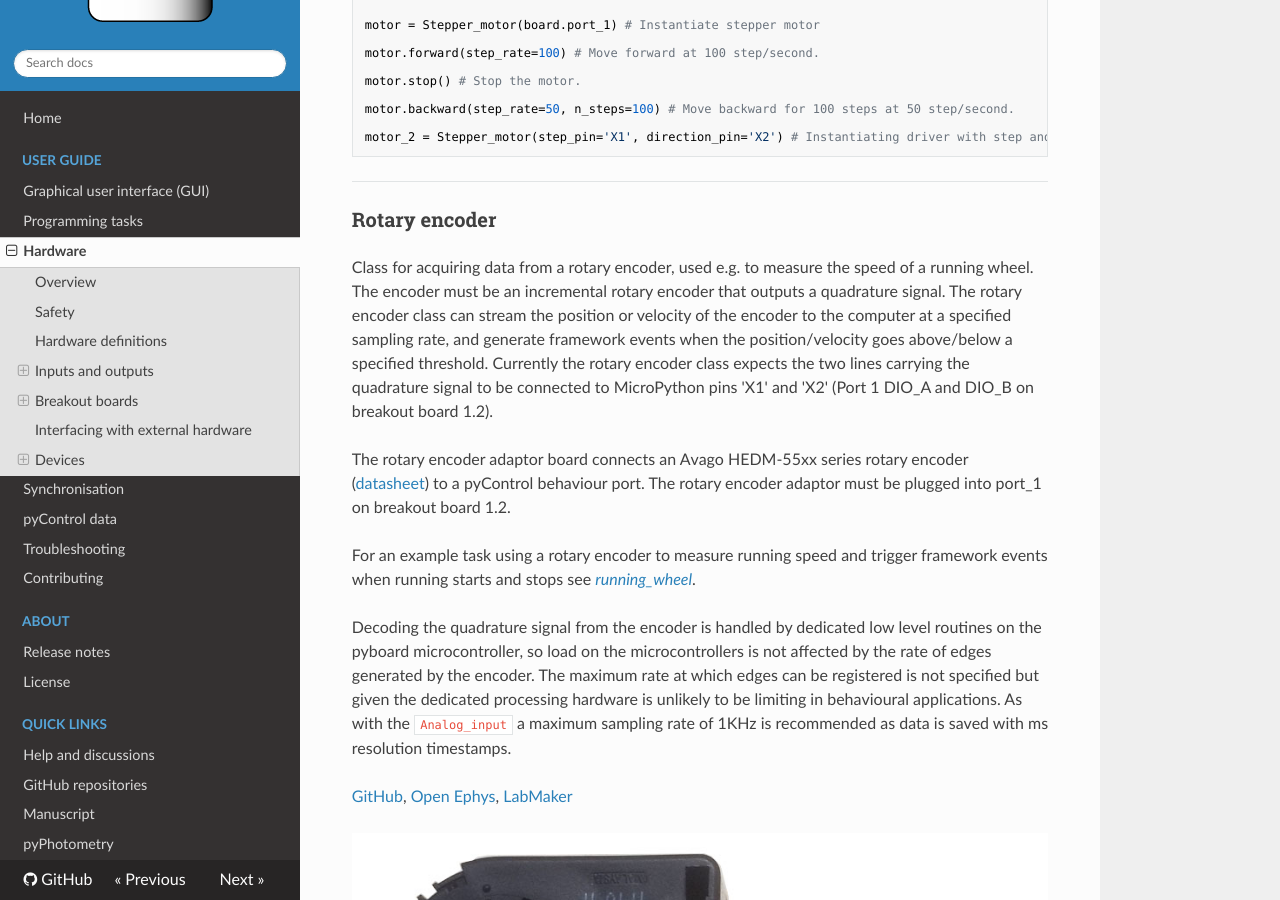
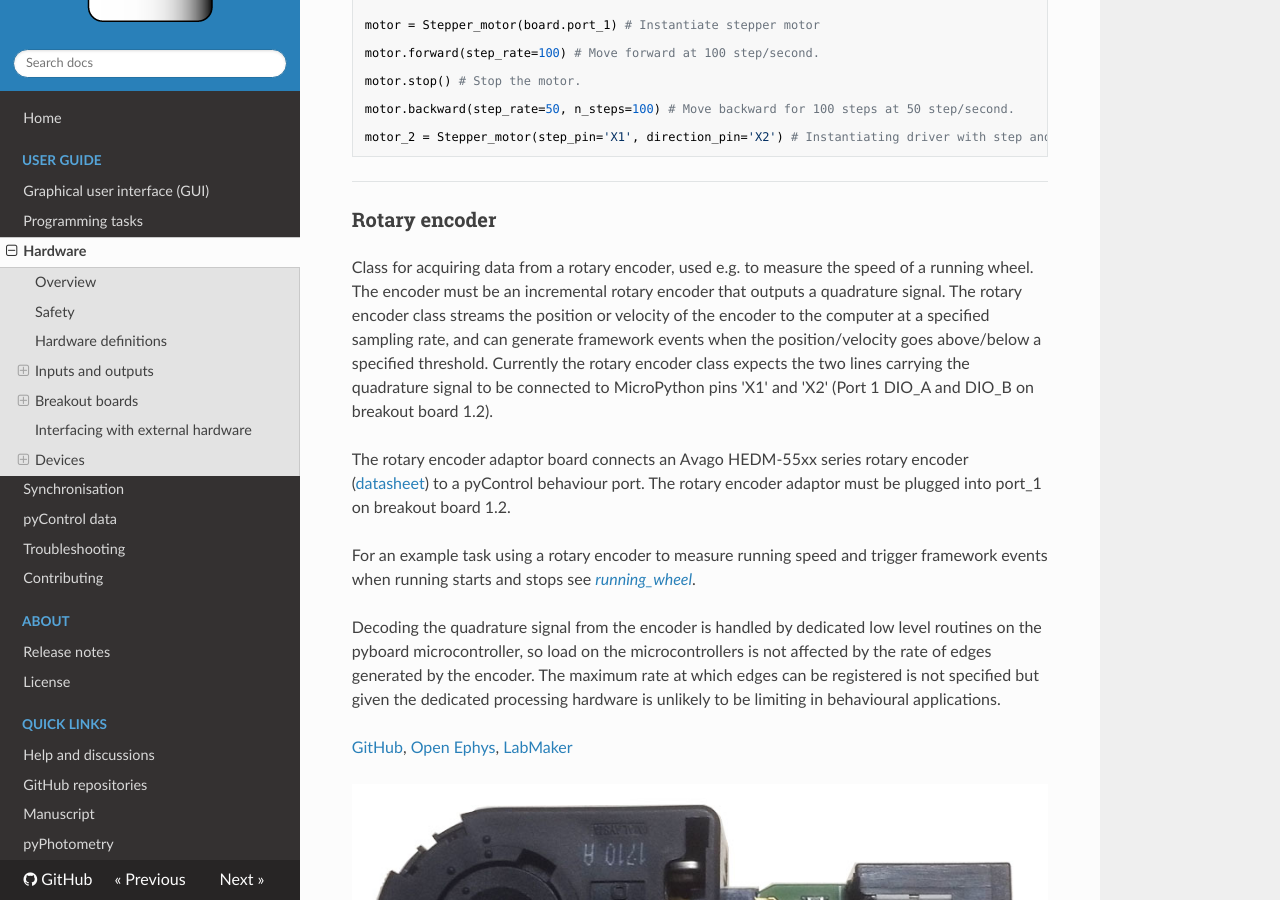
Before and after one commit to pyControl/docs, an MkDocs documentation site: the page built from docs/user-guide/hardware.md, in a window 1280 px wide and 900 px high, scrolled down 19044 px. Built offline with MkDocs 1.6.1, drawn with Linux system fonts in a browser that asks for light colours; nearby versions of some CDN libraries; some of the changed text lies outside the part shown.

Commit message:
Updated rotary encoder docs.

```diff
--- a/docs/user-guide/hardware.md
+++ b/docs/user-guide/hardware.md
@@ -535,13 +535,13 @@ motor_2 = Stepper_motor(step_pin='X1', direction_pin='X2') # Instantiating drive
 
 ### Rotary encoder
 
-Class for acquiring data from a rotary encoder, used e.g. to measure the speed of a running wheel.  The encoder must be an incremental rotary encoder that outputs a quadrature signal. The rotary encoder class can stream the position or velocity of the encoder to the computer at a specified sampling rate, and generate framework events when the position/velocity goes above/below a specified threshold.  Currently the rotary encoder class expects the two lines carrying the quadrature signal to be connected to MicroPython pins 'X1' and 'X2' (Port 1 DIO_A and DIO_B on breakout board 1.2).
+Class for acquiring data from a rotary encoder, used e.g. to measure the speed of a running wheel.  The encoder must be an incremental rotary encoder that outputs a quadrature signal. The rotary encoder class streams the position or velocity of the encoder to the computer at a specified sampling rate, and can generate framework events when the position/velocity goes above/below a specified threshold.  Currently the rotary encoder class expects the two lines carrying the quadrature signal to be connected to MicroPython pins 'X1' and 'X2' (Port 1 DIO_A and DIO_B on breakout board 1.2).
 
 The rotary encoder adaptor board connects an Avago HEDM-55xx series rotary encoder ([datasheet](https://docs.broadcom.com/docs/AV02-1046EN)) to a pyControl behaviour port.  The rotary encoder adaptor must be plugged into port_1 on breakout board 1.2.
 
 For an example task using a rotary encoder to measure running speed and trigger framework events when running starts and stops see [*running_wheel*](https://github.com/pyControl/code/blob/master/tasks/example/running_wheel.py).
 
-Decoding the quadrature signal from the encoder is handled by dedicated low level routines on the pyboard microcontroller, so load on the microcontrollers is not affected by the rate of edges generated by the encoder.  The maximum rate at which edges can be registered is not specified but given the dedicated processing hardware is unlikely to be limiting in behavioural applications. As with the `Analog_input` a maximum sampling rate of 1KHz is recommended as data is saved with ms resolution timestamps.
+Decoding the quadrature signal from the encoder is handled by dedicated low level routines on the pyboard microcontroller, so load on the microcontrollers is not affected by the rate of edges generated by the encoder.  The maximum rate at which edges can be registered is not specified but given the dedicated processing hardware is unlikely to be limiting in behavioural applications.
 
 [GitHub](https://github.com/pyControl/hardware/tree/master/Rotary_encoder), [Open Ephys](https://open-ephys.org/pycontrol/pycontrol-peripherals), [LabMaker](https://www.labmaker.org/products/pycontrol-rotary-encoder)
 
@@ -571,12 +571,6 @@ class Rotary_encoder(name, sampling_rate, output='velocity', threshold=None,
 
 `reverse` Set to *True* to reverse the direction of rotation which is considered a positive velocity.
 
-*Methods:*
-
-`Rotary_encoder.record()` Start streaming position/velocity measurements to computer. Data is saved in the same file format as data generated by [analog inputs](#analog-input).
-
-`Rotary_encoder.stop()` Stop streaming data to computer. If rising or falling events are specified for the position of the encoder these will be generated regardless of whether or not the encoder is streaming data to the computer.
-
 *Attributes:*
 
 `Rotary_encoder.velocity` The current velocity of the encoder.
```
Also changed, not shown: other parts of docs/user-guide/hardware.md (+1 -3 lines).
